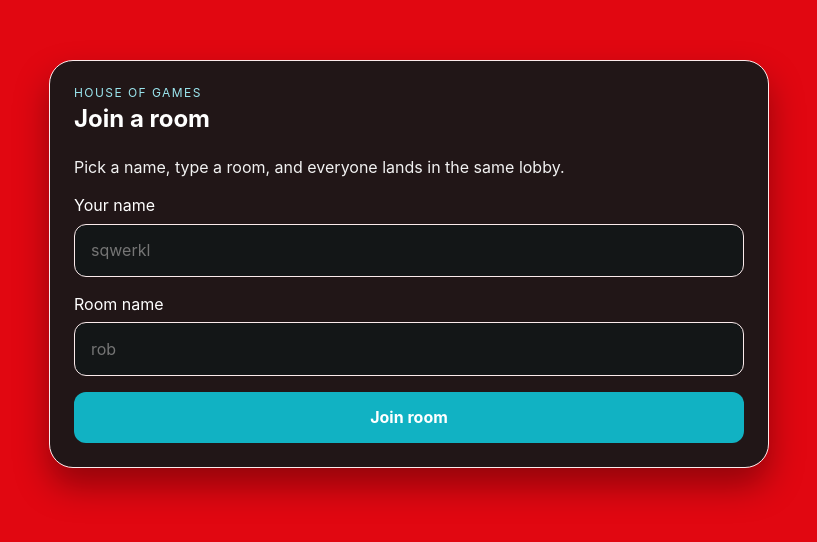
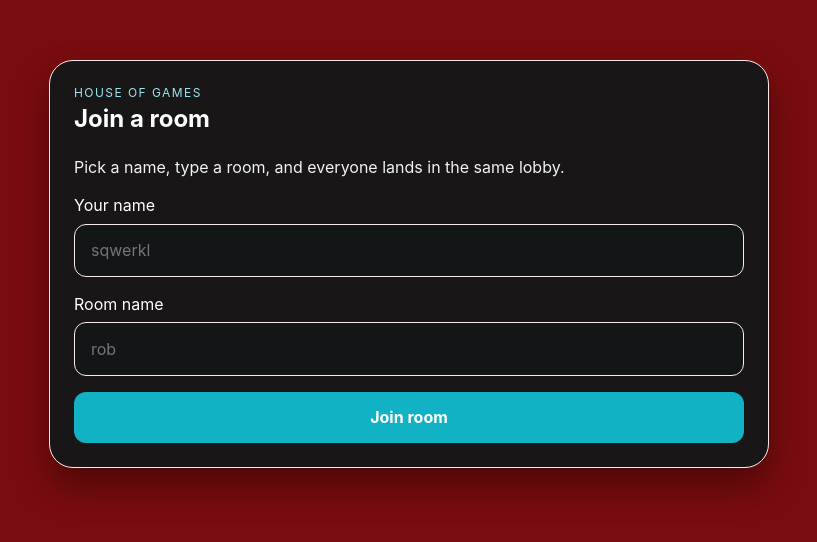
Before and after one commit to ColinRoitt/hog, a React (Vite) app in the folder client/: page / in a window 1280 px wide. Shown: the part 136-678 px from the top of the page, without its empty margins (231-1048 px from the left). Built offline with nearby package versions, Linux system fonts and the light colour scheme; what shared would draw is missing.

Commit message:
dont blind ppl

```diff
--- a/client/src/styles.css
+++ b/client/src/styles.css
@@ -2,7 +2,7 @@
   --onyx: #111718;
   --lavender-blush: #fbeaeb;
   --mahogany-red: #b20c0f;
-  --racing-red: #e10711;
+  --racing-red: #790c0e;
   --pacific-blue: #11b2c3;
   --white: #ffffff;
 
```
